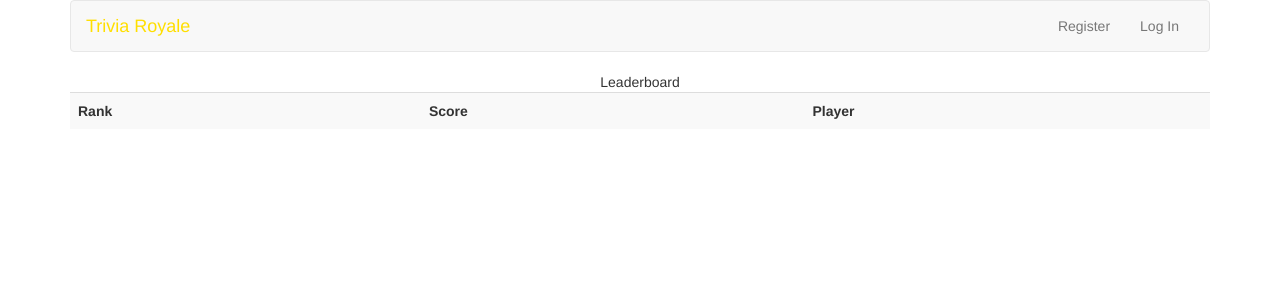
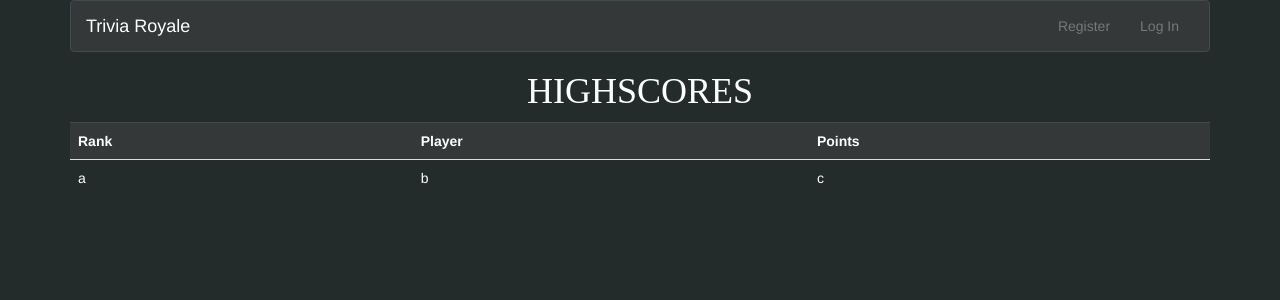
Before and after one commit to robinspiers/IK22, a Flask app: page / in a window 1280 px wide. Shown: the top 300 px of the page. Run offline with Flask 2, Linux system fonts and the light colour scheme; lists and menus that the app fills with data are empty; some libraries are stand-ins or nearby versions.

Commit message:
css veranderd, donker thema toegevoegd

```diff
--- a/triviaroyale/static/styles.css
+++ b/triviaroyale/static/styles.css
@@ -7,13 +7,46 @@
 }
 
 /* colors for navbar */
-.navbar-default .navbar-brand .yellow
+.navbar-default .navbar-brand .white
 {
-    color: #FFDF00;
+    color: #FFFFFF;
 }
-.navbar-default .navbar-brand .green
+.navbar-default .navbar-brand .babyblue1
 {
-    color: #85bb65;
+    color: #00a8ff;
+}
+.navbar-default .navbar-brand .babyblue2
+{
+    color: #0097e6;
+}
+.navbar-default .navbar-brand .blue1
+{
+    color: #487eb0;
+}
+.navbar-default .navbar-brand .blue2
+{
+    color: #40739e;
+}
+.navbar-default .navbar-brand .navyblue1
+{
+    color: #273c75;
+}
+.navbar-default .navbar-brand .navyblue2
+{
+    color: #192a56;
+}
+
+.navbar-default {
+    background-color: #353839 !important;
+    border-color: #414a4c !important;
+    color: #FFFFFF !important;
+}
+
+.table-striped>tbody>tr:nth-child(odd)>td,
+.table-striped>tbody>tr:nth-child(odd)>th
+{
+   background-color: #353839 !important;
+   border-color:#414a4c !important;
 }
 
 main .form-control
--- a/triviaroyale/templates/index.html
+++ b/triviaroyale/templates/index.html
@@ -7,12 +7,17 @@
 <link href="{{ url_for('static', filename='styles.css') }}" rel="stylesheet"/>
 
 {% block main %}
-  <h>Leaderboard</h>
+  <h1>Highscores</h1>
   <table class="table table-striped" style="width:100%">
     <tr>
       <th>Rank</th>
-      <th>Score</th>
       <th>Player</th>
+      <th>Points</th>
+    </tr>
+    <tr>
+      <td>a </td>
+      <td>b </td>
+      <td>c </td>
     </tr>
   </table>
 {% endblock %}
--- a/triviaroyale/templates/layout.html
+++ b/triviaroyale/templates/layout.html
@@ -20,9 +20,18 @@
     </head>
 
     <body>
-
+        <style type="text/css">
+            body
+            {
+                background: #232b2b !important;
+                color: #FFFFFF !important;
+            }
+            h1
+            {
+                text-transform: uppercase;
+            }
+        </style>
         <div class="container">
-
             <nav class="navbar navbar-default">
                 <div class="container-fluid">
                     <div class="navbar-header">
@@ -32,7 +41,7 @@
                             <span class="icon-bar"></span>
                             <span class="icon-bar"></span>
                         </button>
-                        <a class="navbar-brand" href="{{ url_for('index') }}"><span class="yellow">Trivia Royale</span></a>
+                        <a class="navbar-brand" href="{{ url_for('index') }}"><span class="white">Trivia Royale</span></a>
                     </div>
                     <div class="collapse navbar-collapse" id="navbar">
                         {% if session.user_id %}
```
Also changed, not shown: triviaroyale/triviaroyale.db.
